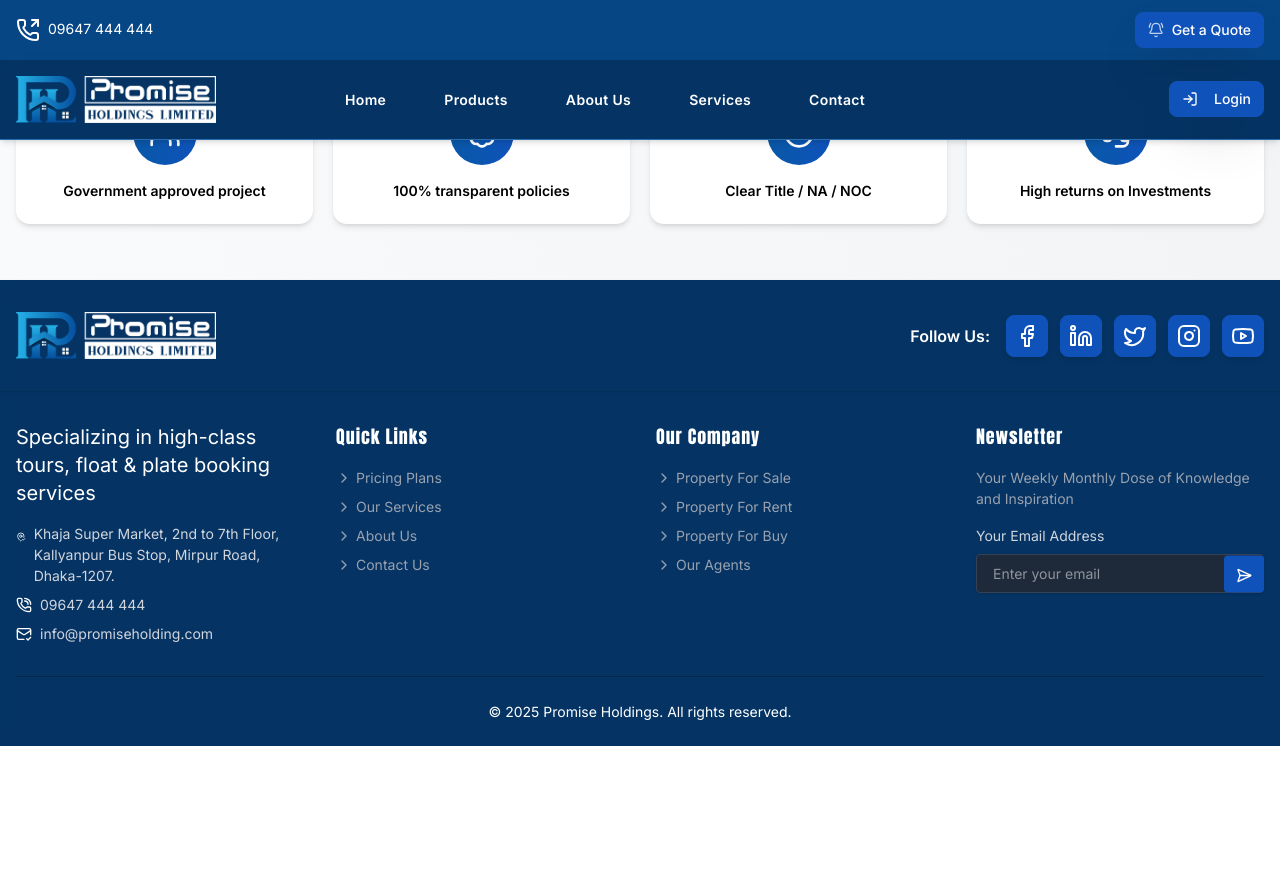
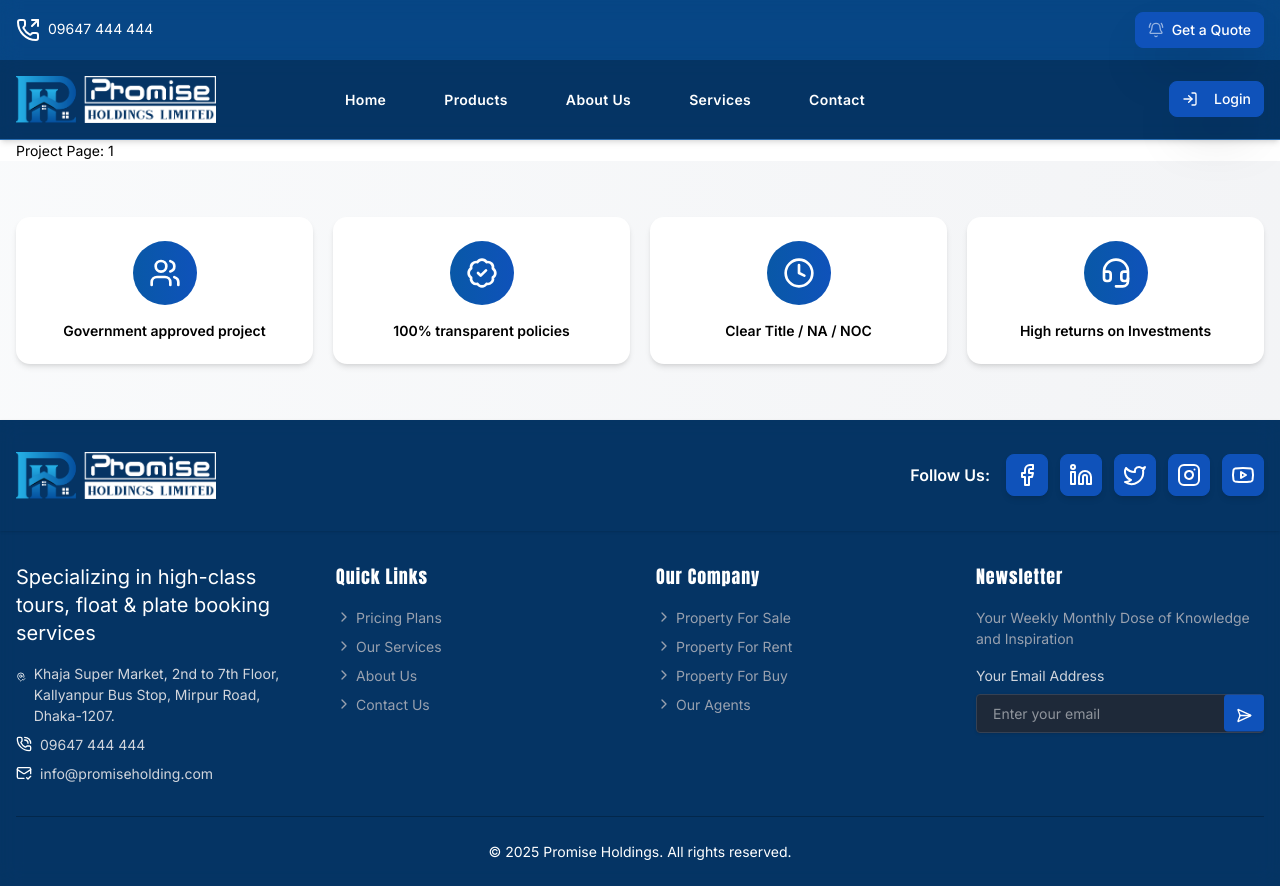
Before and after one commit to FayzulIslamFaisal/promise-holding-properties, a Next.js app: page /projects/1 in a window 1280 px wide. Before the commit the page ends 800 px from the top, so only its background shows below. Built offline with nearby package versions, Linux system fonts and the light colour scheme.

Commit message:
Refactor HeaderSection component for improved scroll detection; adjust threshold for scroll effect and enhance header styling

```diff
--- a/src/components/home-page/Header-section.tsx
+++ b/src/components/home-page/Header-section.tsx
@@ -11,7 +11,7 @@ const HeaderSection = () => {
 
   useEffect(() => {
     const handleScroll = () => {
-      setIsScrolled(window.scrollY > 140);
+      setIsScrolled(window.scrollY > 60);
     };
     window.addEventListener("scroll", handleScroll);
     return () => window.removeEventListener("scroll", handleScroll);
@@ -19,8 +19,8 @@ const HeaderSection = () => {
 
   return (
     <header
-      className={`fixed top-0 left-0 right-0 z-50 transition-all duration-500 ease-in-out ${
-        isScrolled ? "shadow-lg" : "shadow-md"
+      className={`z-50 transition-all duration-500 ease-in-out ${
+        isScrolled ? "shadow-lg fixed top-0 left-0 right-0" : "shadow-md relative"
       }`}
     >
       {!isScrolled && (
@@ -36,7 +36,6 @@ const HeaderSection = () => {
         <MainHeader />
       </div>
     </header>
-
   )
 }
 
--- a/src/components/home-page/HomePageWrapper.tsx
+++ b/src/components/home-page/HomePageWrapper.tsx
@@ -169,8 +169,10 @@ const HomePageWrapper = () => {
 
     return (
         <>
-            <div className="relative w-full h-[60vh] overlay-slider">
-                <Image src="/assets/images/slider/propertiest-01.webp" objectFit="cover" fill alt="logo" />
+            <div className="relative w-full h-[calc(100vh-400px)]">
+                <div className="relative w-full h-full overlay-slider">
+                    <Image src="/assets/images/slider/propertiest-01.webp" objectFit="cover" fill alt="logo" />
+                </div>
             </div>
             <UpcomingProjects sectionTitle={runningProjectTitle} projects={runningProjects}/>
             <UpcomingProjects sectionTitle={upcomingProjectTitle} projects={upcomingProjects}/>
```
